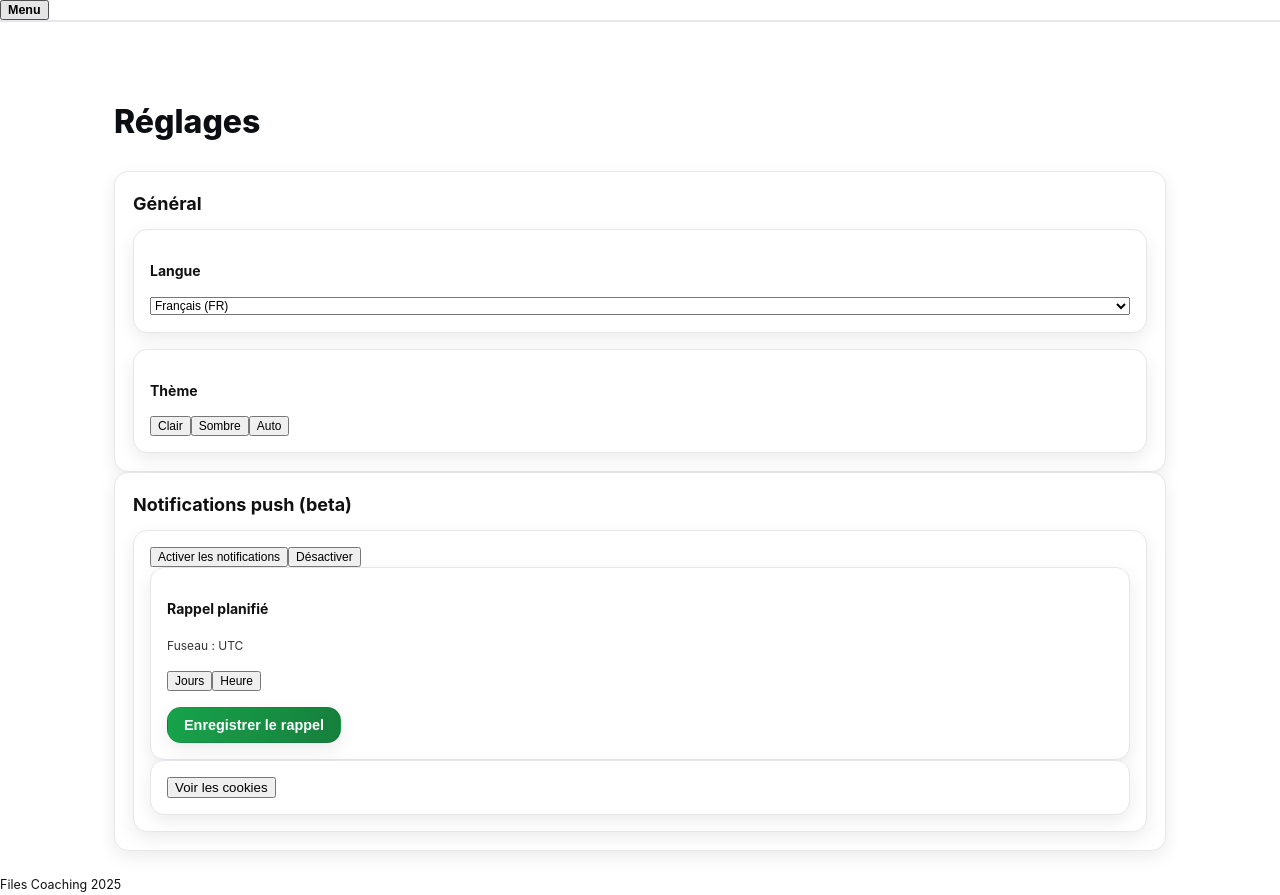
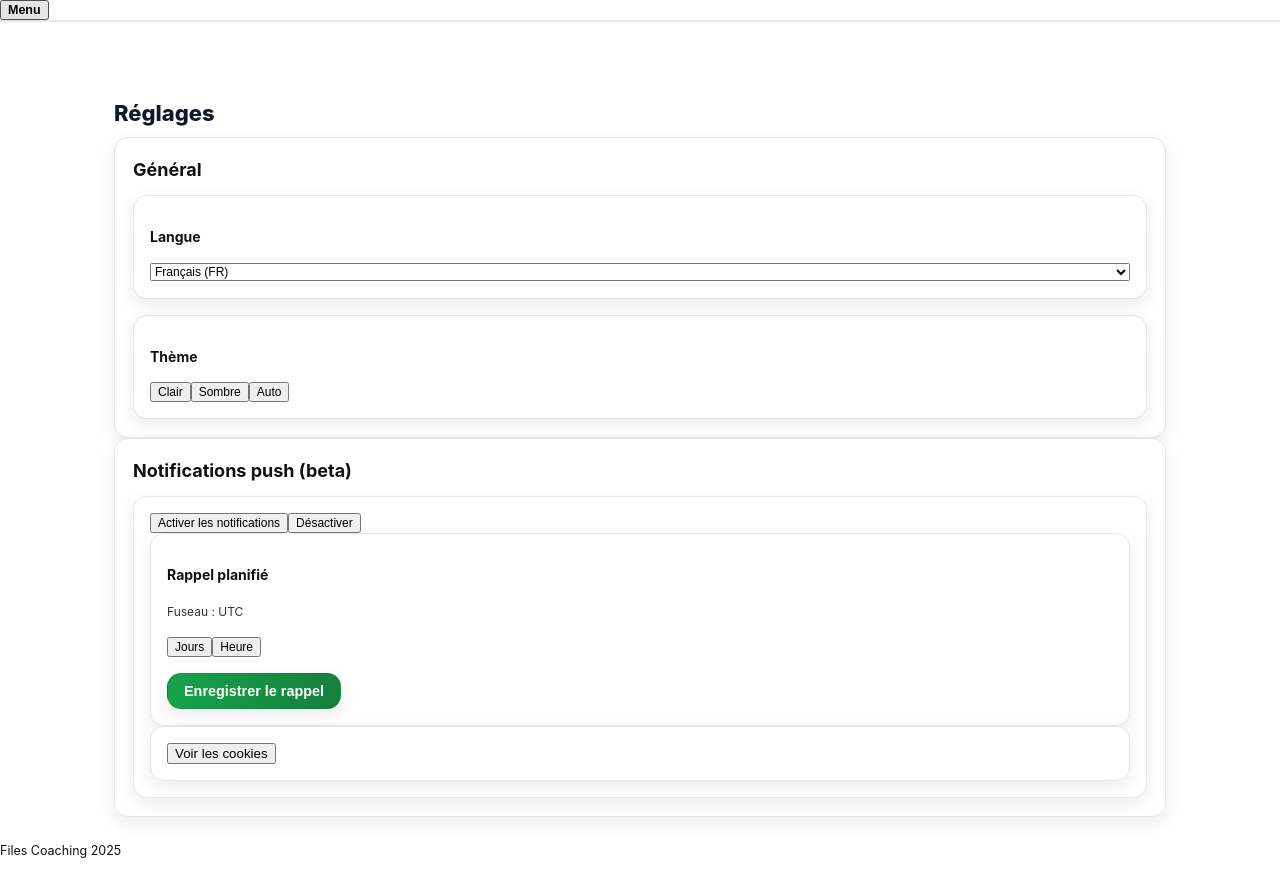
Before and after one commit to lebasquelyza/appli-files, a Next.js app in the folder apps/web/: page /dashboard/settings in a window 1280 px wide. After the commit the page ends 861 px from the top, so only its background shows below. Built offline with nearby package versions, Linux system fonts and the light colour scheme.

Commit message:
Update page.tsx

```diff
--- a/apps/web/app/dashboard/settings/page.tsx
+++ b/apps/web/app/dashboard/settings/page.tsx
@@ -1,9 +1,9 @@
 "use client";
 
 import { useEffect, useRef, useState } from "react";
-import { PageHeader, Section } from "@/components/ui/Page";
+import { Section } from "@/components/ui/Page"; // ← plus de PageHeader ici
 
-/** ——— Texte un peu plus petit partout (sauf le gros titre “Réglages”) ——— */
+/** ——— Texte un peu plus petit partout (sauf le h1) ——— */
 function useSettingsFontSize() {
   useEffect(() => {
     const fs = getComputedStyle(document.body).fontSize || "16px";
@@ -242,7 +242,7 @@ const DEFAULT_PREFS: Prefs = { language: "fr", theme: "system", reducedMotion: f
 
 /* ======================= Page Réglages ======================= */
 export default function Page() {
-  useSettingsFontSize(); // taille plus petite pour tout (sauf le titre)
+  useSettingsFontSize(); // petite taille pour tout (sauf h1)
 
   const [prefs, setPrefs] = useState<Prefs>(DEFAULT_PREFS);
   const [loaded, setLoaded] = useState(false);
@@ -270,11 +270,11 @@ export default function Page() {
   }, [prefs, loaded]);
 
   return (
-    // <<< OPTION B : wrapper avec paddingTop pour éviter la superposition sous la Topbar
+    // Wrapper avec paddingTop pour ne pas passer dessous la Topbar
     <div className="container" style={{ paddingTop: 24, paddingBottom: 24 }}>
-      {/* Titre principal — garde sa taille via le composant */}
+      {/* Titre principal — même taille que “Bienvenue” (22px) */}
       <div className="mb-2">
-        <PageHeader title="Réglages" />
+        <h1 className="h1" style={{ fontSize: 22, color: "#111827" }}>Réglages</h1>
       </div>
 
       {/* Tout le reste hérite de la petite taille */}
```
